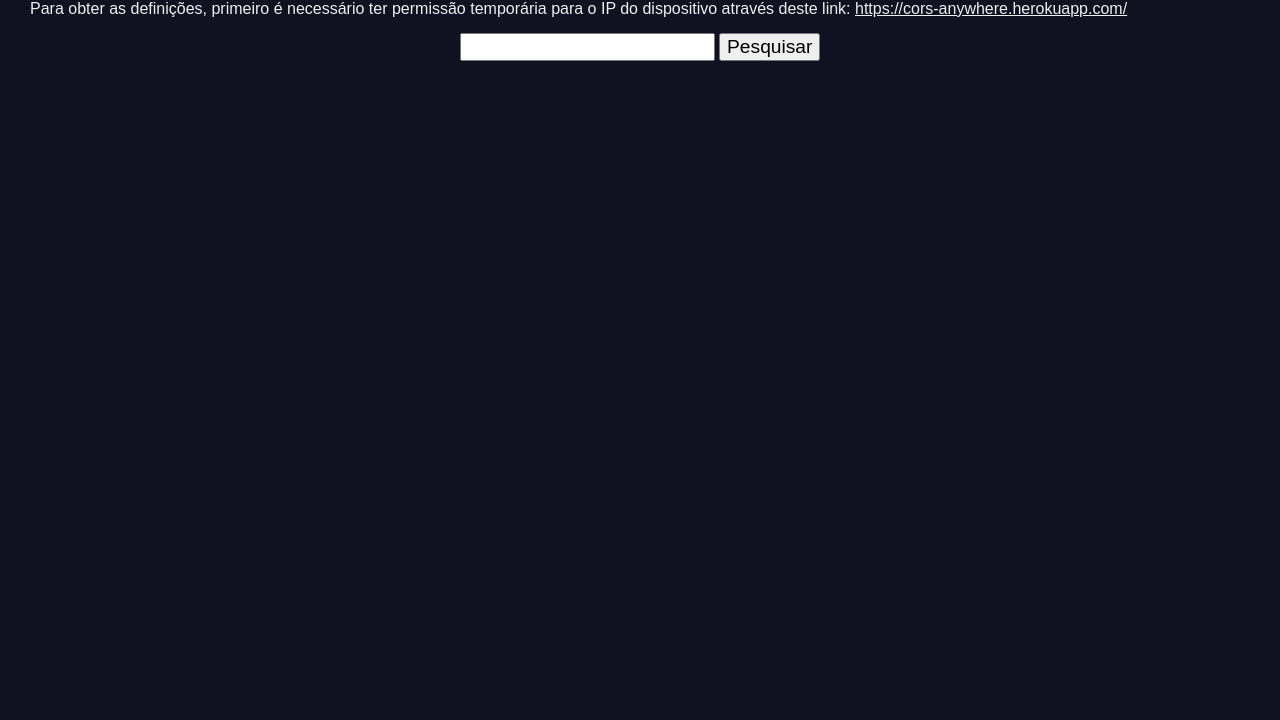
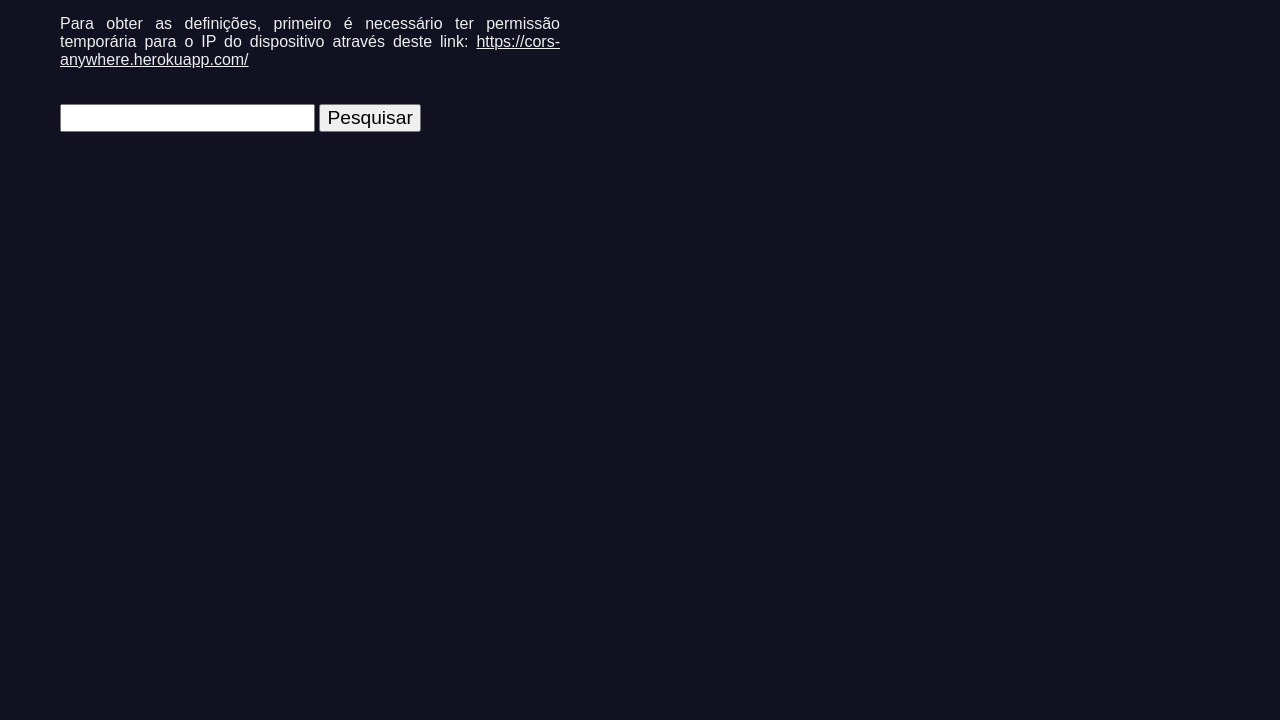
Before and after one commit to capp98/dicio-italiano, a plain HTML site: page index.html in a window 1280 px wide. Shown: the part 95-815 px from the top of the page. Drawn offline with Linux system fonts and the light colour scheme.

Commit message:
fix style

```diff
--- a/index.html
+++ b/index.html
@@ -12,7 +12,7 @@
   <body>
     <h1 style="text-align: center">Dicio Italiano</h1>
 
-    <span
+    <span id="cors-permission"
       >Para obter as definições, primeiro é necessário ter permissão temporária
       para o IP do dispositivo através deste link:
       <a href="https://cors-anywhere.herokuapp.com/"
--- a/styles.css
+++ b/styles.css
@@ -10,7 +10,7 @@ html {
 
 body {
   color: #eee;
-  margin: 0;
+  margin: 15px 30px;
   height: 100%;
   padding: 15px 30px;
 }
@@ -22,17 +22,29 @@ a:hover {
   color: #ccc;
 }
 
+#cors-permission {
+  max-width: 500px;
+  text-align: justify;
+}
+
 h1 {
   text-transform: capitalize;
+}
+#word {
+  margin: 20px 0 5px;
 }
 
 h1 + span {
   display: block;
 }
 
+abbr {
+  display: block;
+}
+
 form {
   margin-top: 15px;
-  text-align: center;
+  /* text-align: center; */
 }
 
 input {
@@ -41,6 +53,10 @@ input {
 
 span.palavra:hover {
   cursor: pointer;
+}
+
+#ui {
+  padding-bottom: 15px;
 }
 
 #ui > div > p {
@@ -95,3 +111,9 @@ span.palavra:hover {
     top: 30%;
   }
 }
+
+img {
+  margin: 20px 0;
+  max-width: 500px;
+  display: block;
+}
```
